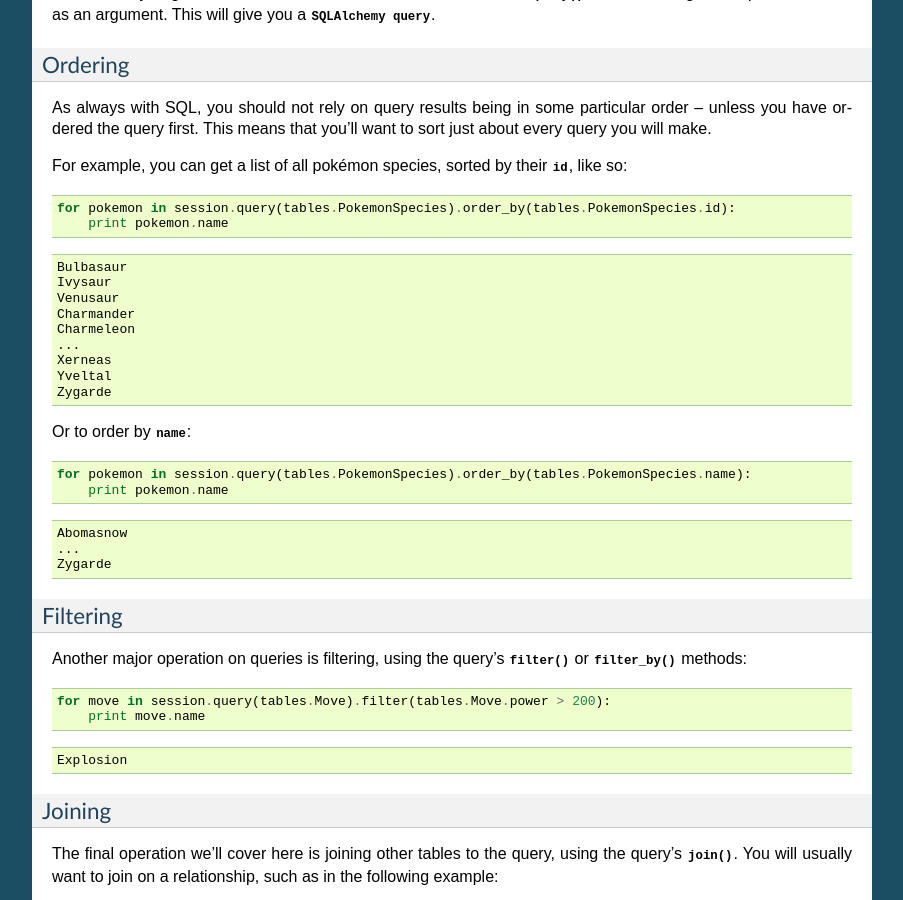
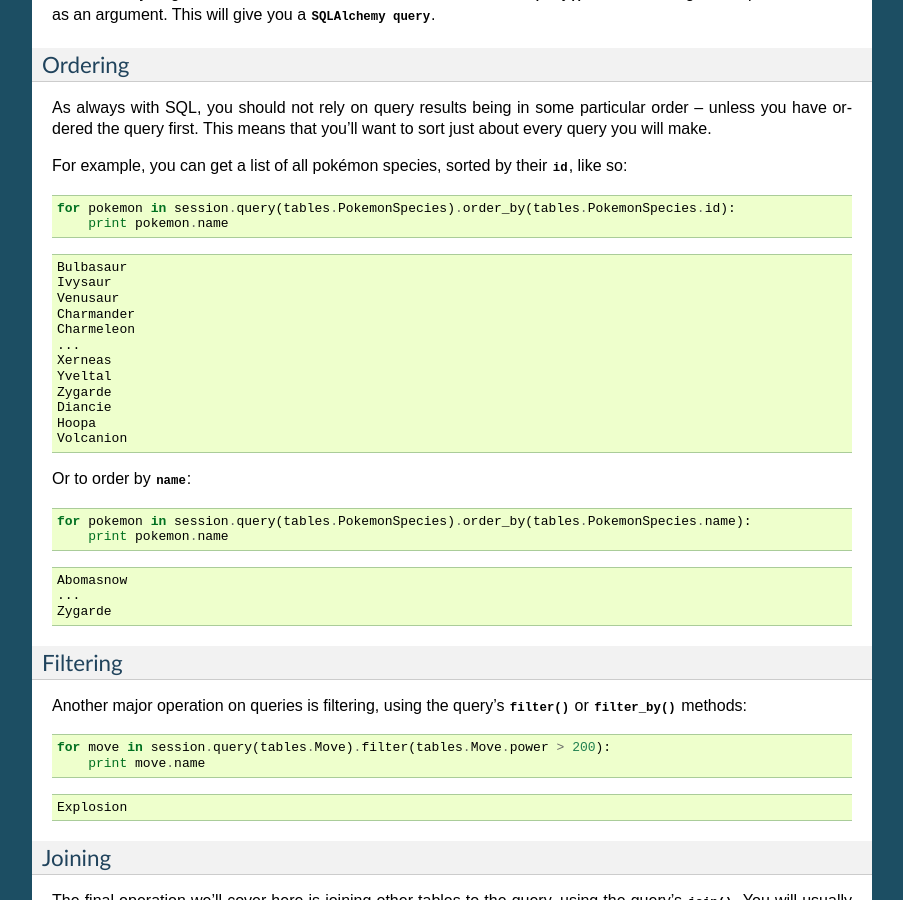
Before and after one commit to veekun/pokedex, a Sphinx documentation site: the page built from doc/usage.rst, in a window 1280 px wide and 900 px high, scrolled down 1344 px. Shown: the whole window, without its empty margins (198-1101 px from the left). Built offline with Sphinx 7.4.7, drawn with Linux system fonts in a browser that asks for light colours; formulas are drawn with MathJax 3; pages that are not in the unit, such as notebooks, are missing from menus.

Commit message:
update doctest

```diff
--- a/doc/usage.rst
+++ b/doc/usage.rst
@@ -111,6 +111,9 @@ For example, you can get a list of all pokémon species, sorted by their
     Xerneas
     Yveltal
     Zygarde
+    Diancie
+    Hoopa
+    Volcanion
 
 Or to order by :attr:`~pokedex.db.tables.PokemonSpecies.name`:
 
```
